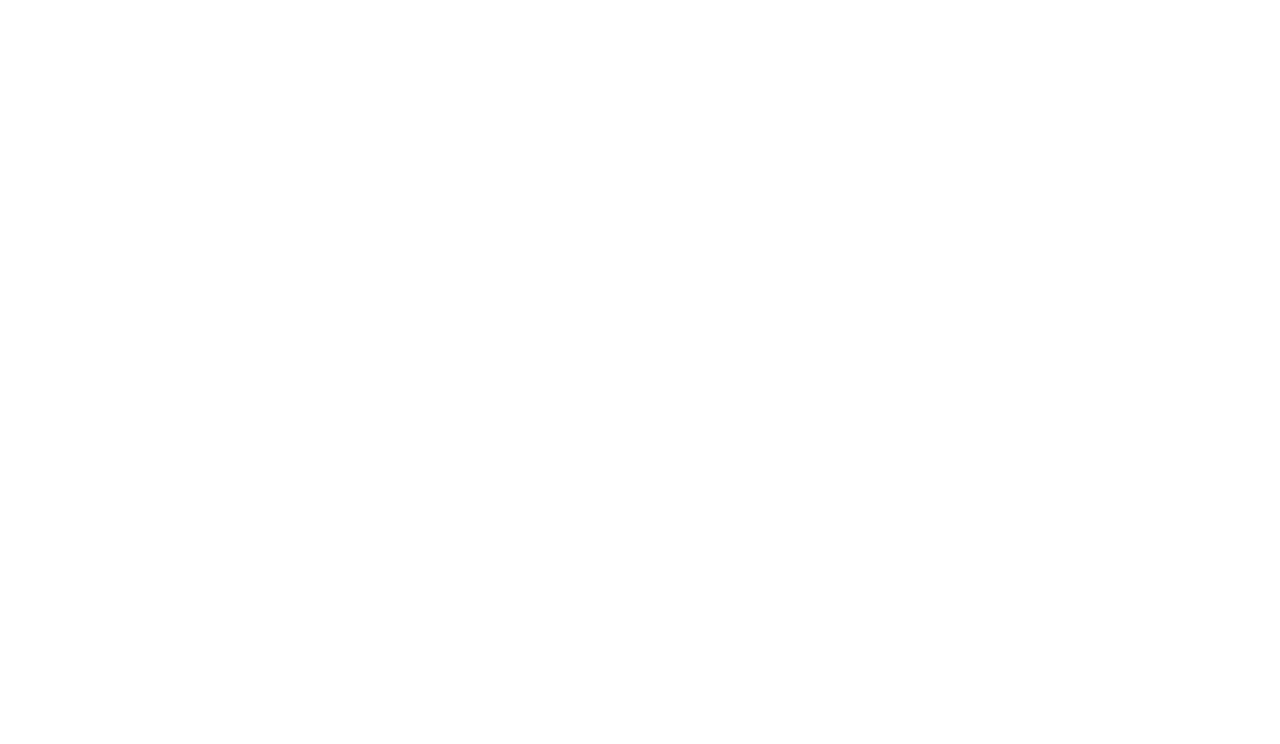
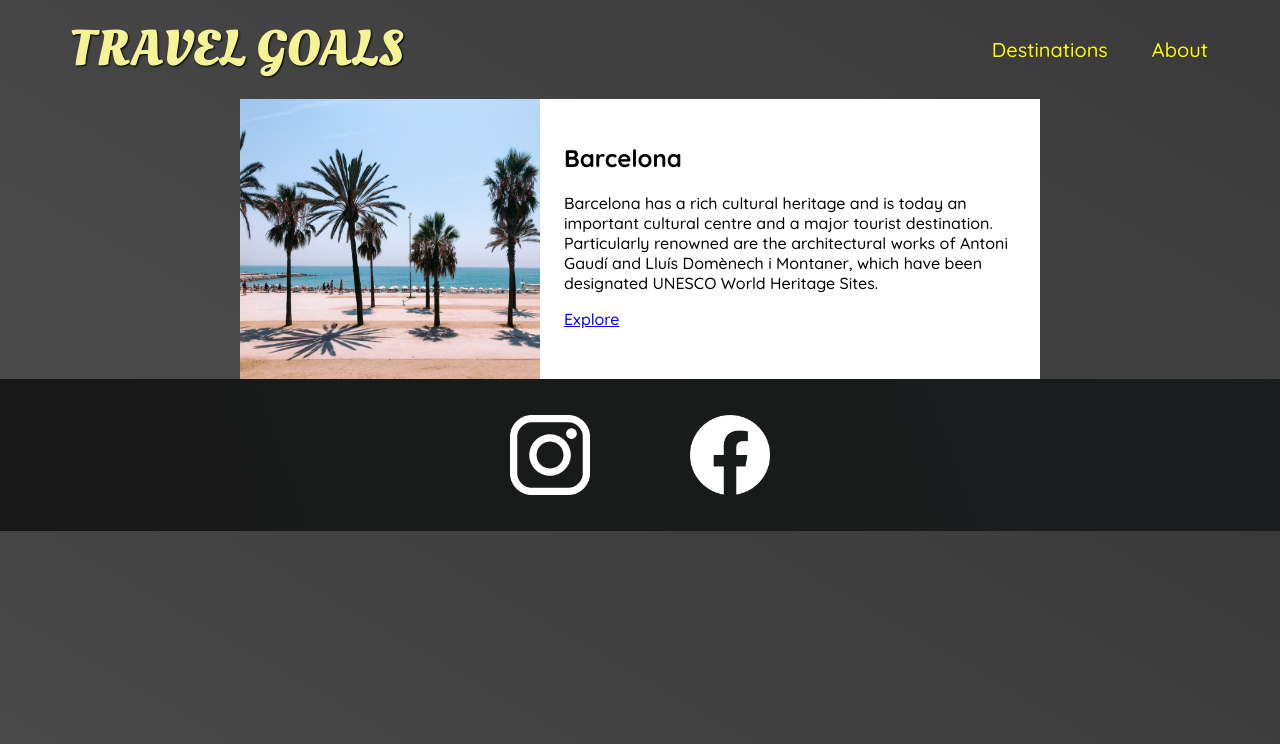
Before and after one commit to JacketBeard/Travel, a plain HTML site: page places.html in a window 1280 px wide. Drawn offline with Linux system fonts and the light colour scheme.

Commit message:
The finished landing page along with the beggining of the destinations page

```diff
--- /dev/null
+++ b/Styles/places.css
@@ -0,0 +1,26 @@
+body {
+    background: linear-gradient(30deg, rgb(77, 77, 77), rgb(58, 58, 58));
+}
+
+header {
+    position: static;
+}
+
+main ul {
+    width: 800px;
+    margin: 0 auto;
+}
+
+main li img {
+    width: 300px;
+    height: 280px;
+}
+
+main li {
+    display: flex;
+    background-color: white;
+}
+
+.item-content {
+    padding: 24px;
+}
--- a/Styles/shared.css
+++ b/Styles/shared.css
@@ -55,3 +55,24 @@ header li a:hover {
     color: rgb(77, 77, 77);
     background-color: rgb(255, 251, 0);
 }
+
+footer {
+    background: linear-gradient(70deg, rgb(24, 24, 24), rgb(25, 29, 29));
+    padding: 36px 0;
+}
+
+footer ul {
+    display: flex;
+    justify-content: center;
+}
+
+footer li {
+    width: 80px;
+    height: 80px;
+    margin: 0 50px;
+}
+
+footer img {
+    width: 100%;
+    height: 100%;
+}
--- a/Styles/style.css
+++ b/Styles/style.css
@@ -48,6 +48,11 @@
     background-color: rgb(255, 238, 0);
 }
 
+#highlights {
+    padding: 24px;
+    background: linear-gradient(0deg, rgb(227, 255, 243), rgb(202, 243, 240));
+}
+
 #highlights h2 {
     text-transform: uppercase;
     text-align: center;
--- a/places.html
+++ b/places.html
@@ -0,0 +1,63 @@
+<!DOCTYPE html>
+<html lang="en">
+<head>
+    <!--Meta data-->
+    <meta charset="UTF-8">
+    <meta name="viewport" content="width=device-width, initial-scale=1.0">
+    <!--Google Fonts-->
+    <link
+      href="https://fonts.googleapis.com/css2?family=Raleway:wght@700&family=Oleo+Script:wght@700&family=Quicksand:wght@300;500;700&display=swap"
+      rel="stylesheet"
+    />
+    <!--External CSS files-->
+    <link href="/Styles/shared.css" rel="stylesheet">
+    <link href="/Styles/places.css" rel="stylesheet">
+    <!--Title-->
+    <title>Travel Goals</title>
+</head>
+<body>
+    <header>
+        <div id="page-logo">
+            <a href="index.html">Travel Goals</a>
+        </div>
+        <nav>
+            <ul id="flex-list">
+                <li><a href="places.html">Destinations</a></li>
+                <li><a href="about.html">About</a></li>
+            </ul>
+        </nav>
+    </header>
+    <main>
+        <ul>
+            <li>
+                <img src="/Images/Places/barcelona.jpg" alt="City of Barcelona" />
+                <div class="item-content">
+                    <h2>Barcelona</h2>
+                    <p>
+                        Barcelona has a rich cultural heritage and is today an important cultural centre and a major tourist destination.
+                        Particularly renowned are the architectural works of Antoni Gaudí and Lluís Domènech i Montaner, which have been
+                        designated UNESCO World Heritage Sites.
+                    </p>
+                    <div class="actions">
+                        <a href="https://en.wikipedia.org/wiki/Barcelona">Explore</a>
+                    </div>
+                </div>
+            </li>
+        </ul>
+    </main>
+    <footer>
+        <ul>
+            <li>
+                <a href="https://www.instagram.com">
+                    <img src="/Images/Icons/insta.png" alt="Instagram logo" />
+                </a>
+            </li>
+            <li>
+                <a href="https://www.facebook.com">
+                    <img src="/Images/Icons/facebook.png" alt="Fcebook logo"/>
+                </a>
+            </li>
+        </ul>
+    </footer>
+</body>
+</html>
```
Also changed, not shown: index.html (+14 -1 lines).
